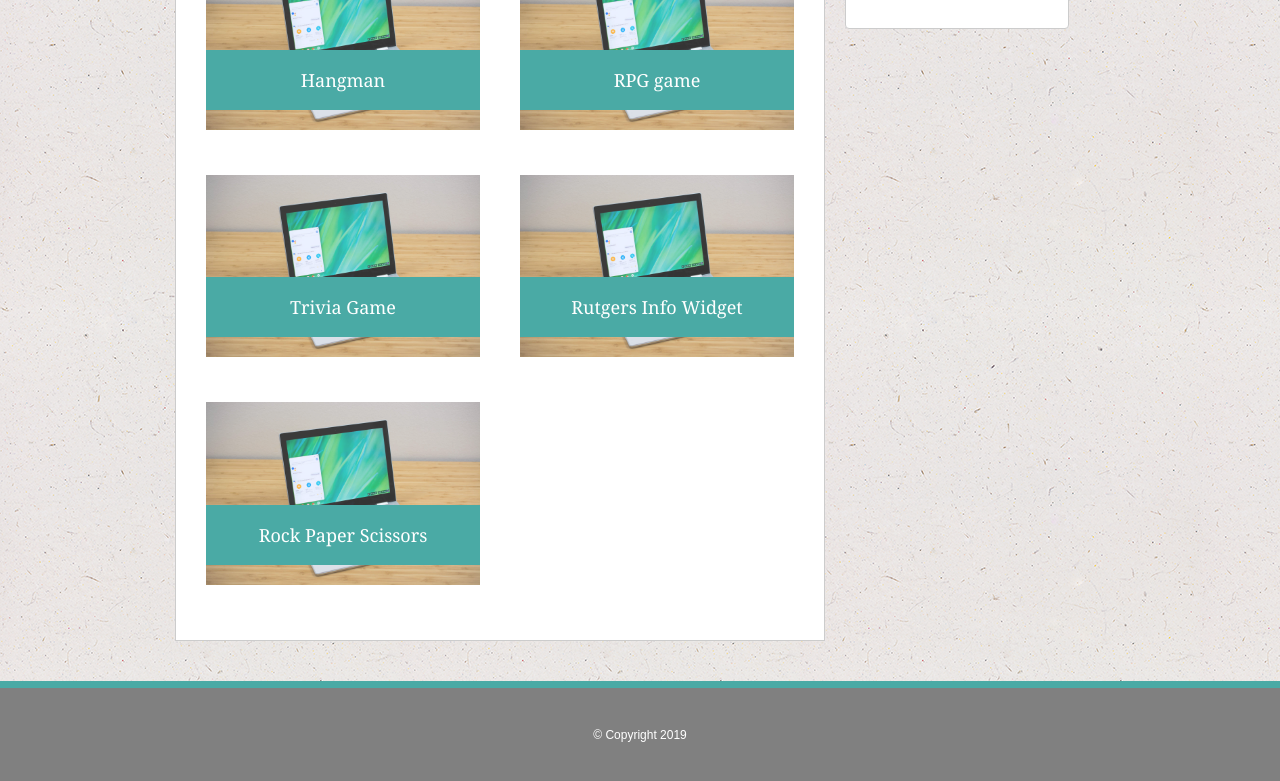
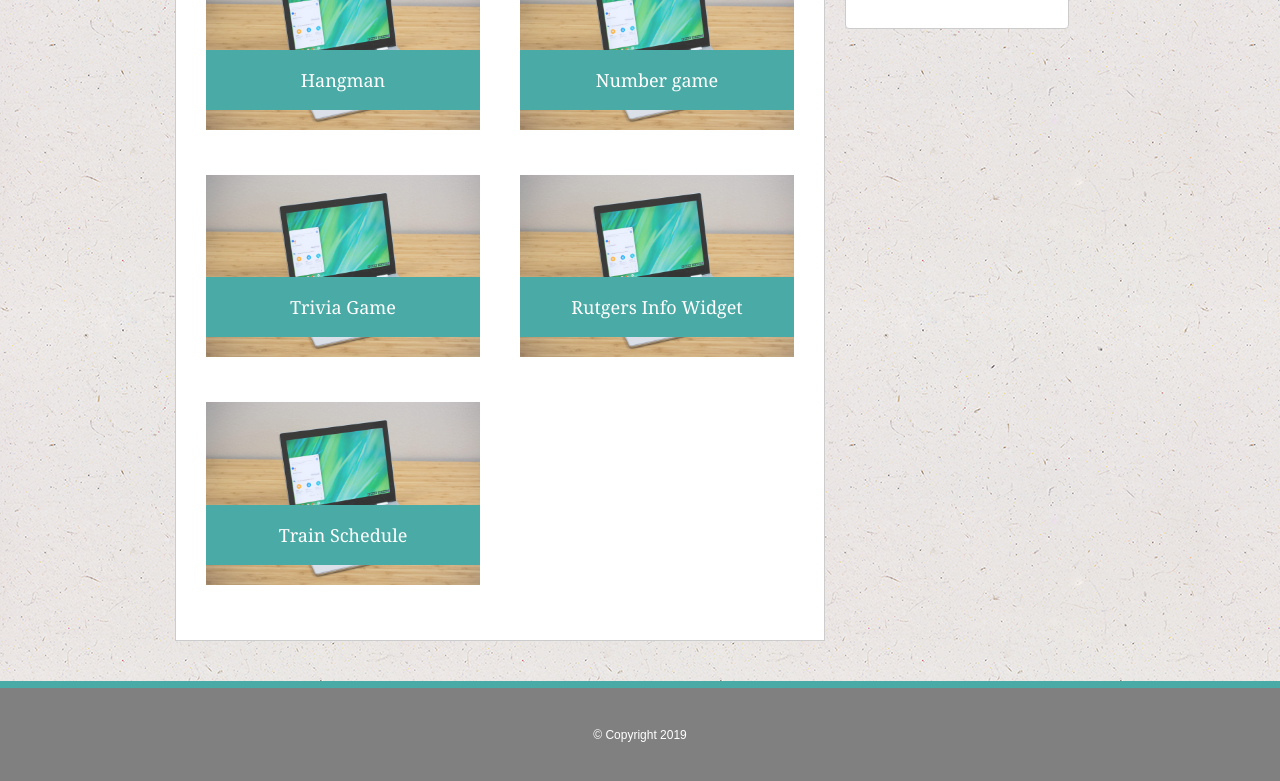
Before and after one commit to dicarrara/Bootstrap-Portfolio, a plain HTML site: page portfolio.html in a window 1280 px wide. Shown: the part 293-1074 px from the top of the page. Drawn offline with nearby package versions, Linux system fonts and the light colour scheme.

Commit message:
added portfolio

```diff
--- a/portfolio.html
+++ b/portfolio.html
@@ -48,17 +48,20 @@
                 <h2>Portfolio</h2>
 
             <div class="work">
-                <img src="use.jpeg" class="img-fluid" alt="Responsive image">
+                <a href = "https://dicarrara.github.io/Word-Guess-Game/" target="_blank">
+                <img src="use.jpeg" class="img-fluid" alt="Responsive image"></a>
                 <h2>Hangman</h2>
             </div>
 
             <div class="work">
-                <img src="use.jpeg" class="img-fluid" alt="Responsive image">
-                <h2>RPG game</h2>
+                <a href ="https://dicarrara.github.io/unit-4-game/" target="_blank">
+                <img src="use.jpeg" class="img-fluid" alt="Responsive image"></a>
+                <h2>Number game</h2>
             </div>
 
             <div class="work">
-                <img src="use.jpeg" class="img-fluid" alt="Responsive image">
+                <a href="https://dicarrara.github.io/TriviaGame/" target="_blank">
+                <img src="use.jpeg" class="img-fluid" alt="Responsive image"></a>
                 <h2>Trivia Game</h2>
             </div>
 
@@ -68,8 +71,9 @@
             </div>
 
             <div class="work">
-                <img src="use.jpeg" class="img-fluid" alt="Responsive image">
-                <h2>Rock Paper Scissors</h2>
+                <a href="https://dicarrara.github.io/Firebase-Assignment---Train-Scheduler/" target="_blank">
+                <img src="use.jpeg" class="img-fluid" alt="Responsive image"></a>
+                <h2>Train Schedule</h2>
             </div>
 
         </section>
```
